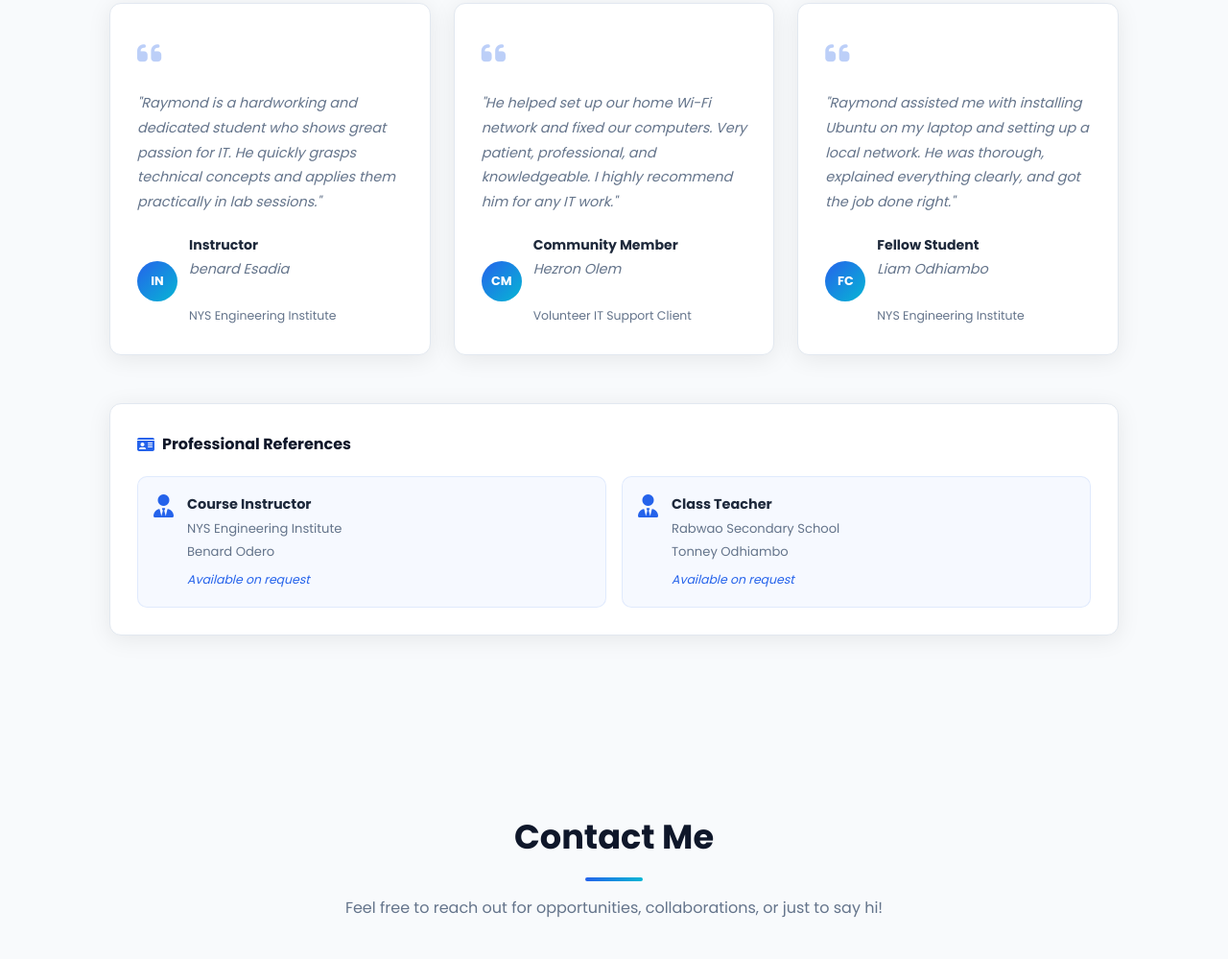
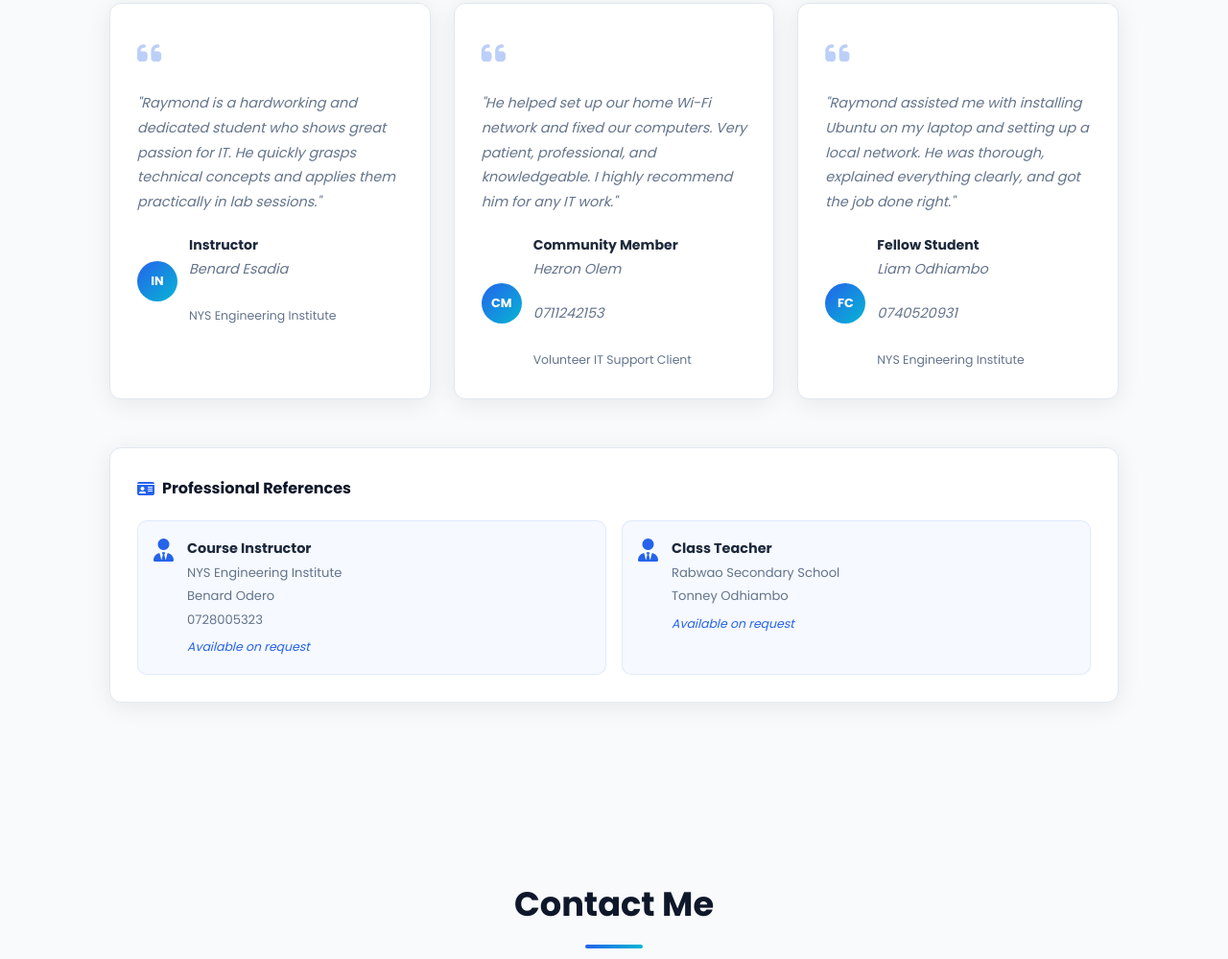
Before and after one commit to raymondopiyo67-create/my-curriculum-vitae, a plain HTML site: page index.html in a window 1280 px wide. Shown: the part 8071-9070 px from the top of the page at 96% size. Drawn offline with Linux system fonts and the light colour scheme.

Commit message:
Update CV content and contact details

```diff
--- a/index.html
+++ b/index.html
@@ -530,7 +530,7 @@
             <div class="author-avatar">IN</div>
             <div>
               <strong>Instructor</strong>
-              <p>benard Esadia</p>
+              <p>Benard Esadia</p>
               <span>NYS Engineering Institute</span>
             </div>
           </div>
@@ -543,6 +543,7 @@
             <div>
               <strong>Community Member</strong>
               <p>Hezron Olem</p>
+              <p>0711242153</p>
               <span>Volunteer IT Support Client</span>
             </div>
           </div>
@@ -555,6 +556,7 @@
             <div>
               <strong>Fellow Student</strong>
               <p>Liam Odhiambo</p>
+              <p>0740520931</p>
               <span>NYS Engineering Institute</span>
             </div>
           </div>
@@ -571,6 +573,7 @@
               <strong>Course Instructor</strong>
               <p>NYS Engineering Institute</p>
               <p>Benard Odero</p>
+              <p>0728005323</p>
               <span>Available on request</span>
             </div>
           </div>
```
